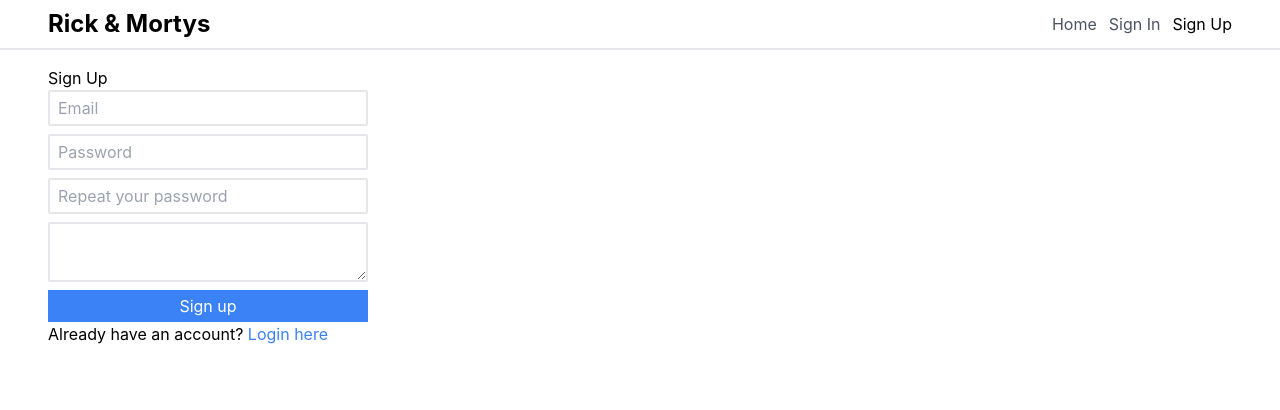
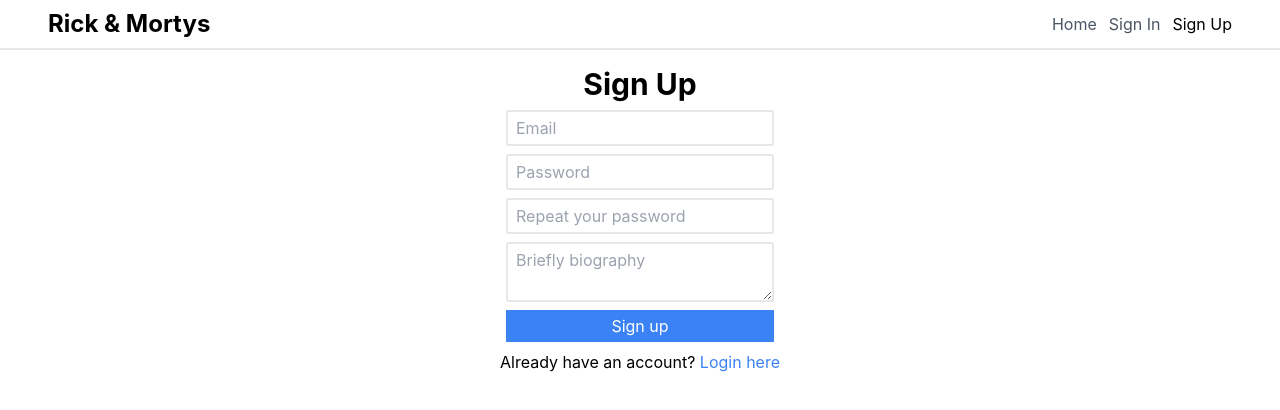
Before and after one commit to StanEkso/InterexyTestTask, a React (Create React App) app in the folder client/: page /signup in a window 1280 px wide. Shown: the top 410 px of the page. Built offline with nearby package versions, Linux system fonts and the light colour scheme.

Commit message:
fix: pges styles

```diff
--- a/client/src/components/pagination/PaginationSkeleton.tsx
+++ b/client/src/components/pagination/PaginationSkeleton.tsx
@@ -3,11 +3,15 @@ import React, { FC } from "react";
 const PaginationSkeleton: FC = () => {
   return (
     <div className="flex gap-1 justify-center animation-pulse">
-      <div className="rounded-sm bg-gray-200 p-1">{"< "}Prev</div>
-      <div className="rounded-sm p-1 border-2 min-w-[32px] flex justify-center items-center">
+      <div className="rounded-sm bg-gray-200 px-2 py-1 opacity-75 pointer-events-none">
+        {"< "}Prev
+      </div>
+      <div className="rounded-sm p-1 border-2 min-w-[32px] text-center flex justify-center items-center">
         <div className="h-4 w-4 bg-gray-300 rounded-sm"></div>
       </div>
-      <div className="rounded-sm bg-gray-200 p-1">Next{" >"}</div>
+      <div className="rounded-sm bg-gray-200 px-2 py-1 opacity-75 pointer-events-none">
+        Next{" >"}
+      </div>
     </div>
   );
 };
--- a/client/src/pages/home/HomePage.tsx
+++ b/client/src/pages/home/HomePage.tsx
@@ -10,6 +10,7 @@ const HomePage = () => {
   const [page, setPage] = useState(1);
   const charactersPromise = useMemo(() => getCharacters(page), [page]);
   return (
+    <div className="flex flex-col gap-2">
       <Suspense
         fallback={
           <>
@@ -20,7 +21,7 @@ const HomePage = () => {
       >
         <Await resolve={charactersPromise}>
           {(promiseResult: Awaited<typeof charactersPromise>) => (
-          <div className="flex flex-col gap-2">
+            <>
               <CharacterList characters={promiseResult.results} />
               <Pagination
                 setPage={setPage}
@@ -28,10 +29,11 @@ const HomePage = () => {
                 isNextPageExist={!!promiseResult.info.next}
                 isPrevPageExist={!!promiseResult.info.prev}
               />
-          </div>
+            </>
           )}
         </Await>
       </Suspense>
+    </div>
   );
 };
 
--- a/client/src/pages/signin/SignInPage.tsx
+++ b/client/src/pages/signin/SignInPage.tsx
@@ -26,9 +26,12 @@ const SignInPage = () => {
       });
   }, [payload, signin, setError, handleSetRememberedValue]);
   return (
-    <>
-      <h3>Sign In</h3>
-      <Form className="flex flex-col gap-2 max-w-xs" onSubmit={submitHandler}>
+    <div className="flex flex-col gap-2">
+      <h3 className="text-3xl text-center font-bold">Sign In</h3>
+      <Form
+        className="flex flex-col gap-2 max-w-xs mx-auto"
+        onSubmit={submitHandler}
+      >
         {payload.error && <p className="text-red-500">{payload.error} </p>}
         <input
           type="email"
@@ -67,13 +70,13 @@ const SignInPage = () => {
           Sign In
         </button>
       </Form>
-      <p>
+      <p className="text-center">
         Don't have an account?{" "}
         <Link to={"../signup"} className="text-blue-500">
           Register here
         </Link>
       </p>
-    </>
+    </div>
   );
 };
 export default SignInPage;
--- a/client/src/pages/signup/SignUpPage.tsx
+++ b/client/src/pages/signup/SignUpPage.tsx
@@ -14,9 +14,12 @@ const SignUpPage = () => {
     });
   }, [payload, signup, setError]);
   return (
-    <>
-      <h3>Sign Up</h3>
-      <Form className="flex flex-col gap-2 max-w-xs" onSubmit={submitHandler}>
+    <div className="flex flex-col gap-2">
+      <h3 className="text-center text-3xl font-bold">Sign Up</h3>
+      <Form
+        className="flex flex-col gap-2 max-w-xs mx-auto"
+        onSubmit={submitHandler}
+      >
         {payload.error && <p className="text-red-500">{payload.error} </p>}
 
         <input
@@ -47,19 +50,20 @@ const SignUpPage = () => {
           name="bio"
           className="rounded-sm border-2 py-1 px-2"
           required
+          placeholder="Briefly biography"
           onChange={changeHandler}
         />
         <button type="submit" className="bg-blue-500 py-1 px-2 text-white">
           Sign up
         </button>
       </Form>
-      <p>
+      <p className="text-center">
         Already have an account?{" "}
         <Link to={"../signin"} className="text-blue-500">
           Login here
         </Link>
       </p>
-    </>
+    </div>
   );
 };
 export default SignUpPage;
```
Lines whose indentation alone changed are shown as unchanged.
